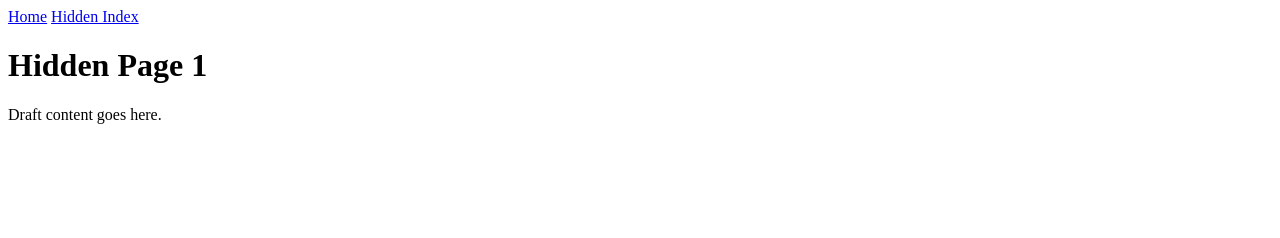
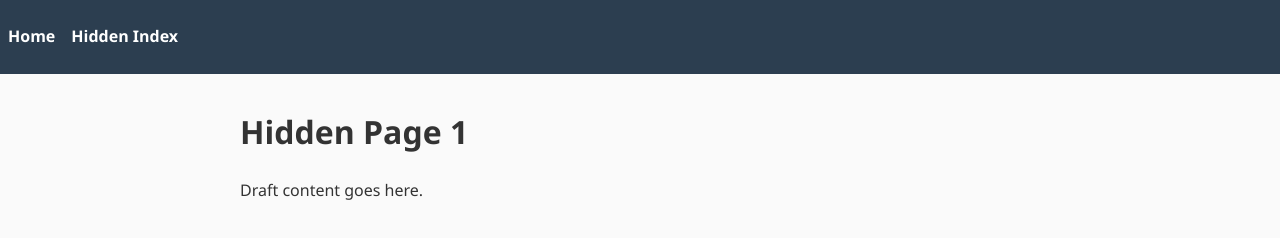
Before and after one commit to angelamergen/angelamergen, a plain HTML site: page Hidden/hidden1.html in a window 1280 px wide. Drawn offline with Linux system fonts and the light colour scheme; files that its build step writes are made by us from their sources; the site is published under a folder, as on GitHub Pages, so addresses that start at the root find nothing.

Commit message:
Update hidden1.html

```diff
--- a/Hidden/hidden1.html
+++ b/Hidden/hidden1.html
@@ -5,7 +5,7 @@
   <meta name="robots" content="noindex, nofollow" />
   <meta name="viewport" content="width=device-width,initial-scale=1" />
   <title>Hidden Page 1</title>
-  <link rel="stylesheet" href="/style.css">
+  <link rel="stylesheet" href="Styles/style.css">
 </head>
 <body>
   <header>
```
